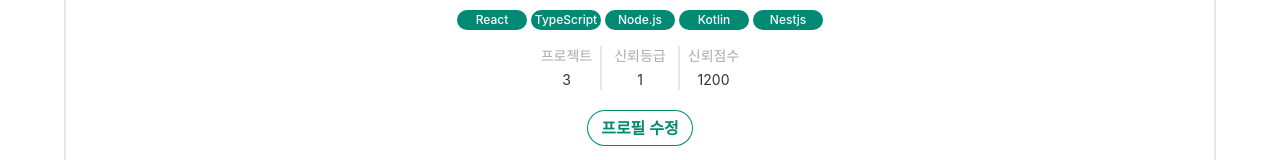
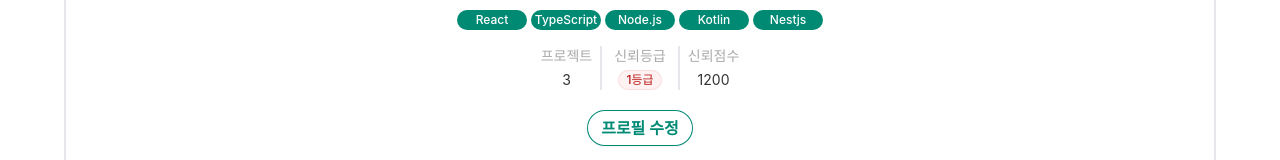
Before and after one commit to oneMonthProject/Front, a Next.js app: page /user/profile in a window 1280 px wide. Shown: the part 374-534 px from the top of the page. Built offline with nearby package versions, Linux system fonts and the light colour scheme.

Commit message:
feat: set trust grade to badge

```diff
--- a/src/components/user/profile/ProfileCard.tsx
+++ b/src/components/user/profile/ProfileCard.tsx
@@ -38,7 +38,7 @@ const testUserInfo = {
   techStack: [techStackList[0], techStackList[1], techStackList[5], techStackList[8], techStackList[9]],
   selfIntroduction: "개발 N년차 웹 프론트엔드 개발자 입니다.",
   projectCount: 3,
-  trustGrade: 1,
+  trustGrade: "1등급",
   trustScore: 1200
 };
 
--- a/src/components/user/profile/UserProjectInfo.tsx
+++ b/src/components/user/profile/UserProjectInfo.tsx
@@ -1,9 +1,10 @@
 'use client';
+import TrustGradeBadge from '@/components/ui/badge/TrustGradeBadge';
 import React from 'react';
 
 interface UserProjectInfoProps {
   count: number;
-  grade: number;
+  grade: string;
   score: number;
 }
 
@@ -16,7 +17,7 @@ function UserProjectInfo({ count, grade, score }: UserProjectInfoProps) {
       </div>
       <div className='space-y-1 text-sm mobile:text-xs'>
         <p className='text-grey500'>신뢰등급</p>
-        <p>{grade}</p>
+        <TrustGradeBadge size='xs' color='red' text={grade} />
       </div>
       <div className='space-y-1 border-l-2 pl-2 text-sm mobile:text-xs'>
         <p className='text-grey500 '>신뢰점수</p>
```
